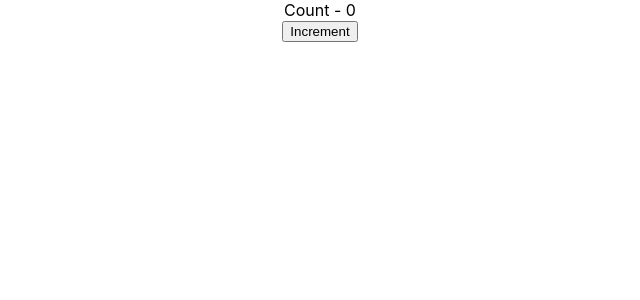
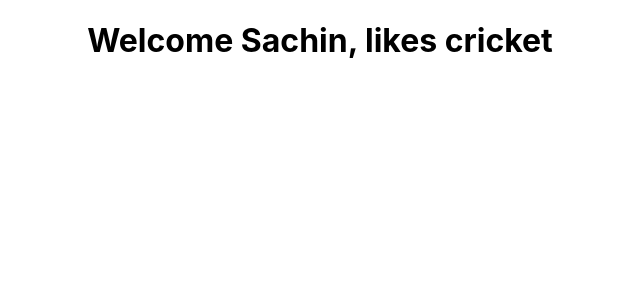
Before and after one commit to Lokeshkiran1/JavaScriptBasics, a React (Create React App) app in the folder reactpracticeproblems/reactpracticeproblems/: page / in a window 1280 px wide. Shown: the top 300 px of the page, without its empty margins (320-960 px from the left). Built offline with nearby package versions, Linux system fonts and the light colour scheme.

Commit message:
[Lokesh]Added:Destructering props and state practice examples

```diff
--- a/reactpracticeproblems/reactpracticeproblems/src/App.js
+++ b/reactpracticeproblems/reactpracticeproblems/src/App.js
@@ -11,11 +11,15 @@ import Props from './components/props';
 import Message from './components/MessageStateC';
 import Cart from './components/CartStateC';
 import Counter from './components/Counter';
+import Destr from './components/DestructureFunc';
+import DestrClass from './components/DestructureClass';
 
 function App() {
   return (
     <div className="App">
-      <Counter />
+      <DestrClass name='Sachin' movie='cricket'/>
+      {/* <Destr name='Sachin' movie='cricket'/> */}
+      {/* <Counter /> */}
       {/* <Cart /> */}
       {/* <Message />
       <Wishes />
--- /dev/null
+++ b/reactpracticeproblems/reactpracticeproblems/src/components/DestructureClass.js
@@ -0,0 +1,12 @@
+import React,{Component} from "react";
+class DestrClass extends Component{
+    render(){
+        const {name,movie}=this.props;
+        return(
+            <h1>
+                Welcome {name}, likes {movie}
+            </h1>
+        )
+    }
+}
+export default DestrClass;
--- /dev/null
+++ b/reactpracticeproblems/reactpracticeproblems/src/components/DestructureFunc.js
@@ -0,0 +1,13 @@
+import React from "react";
+// const Destr=({name,movie})=>{
+    const Destr=props=>{
+        const {name,movie}=props
+        return(
+            <div>
+                <h1>
+                    Hello {name} likes {movie}
+                </h1>
+            </div>
+        )
+    }
+export default Destr;
```
